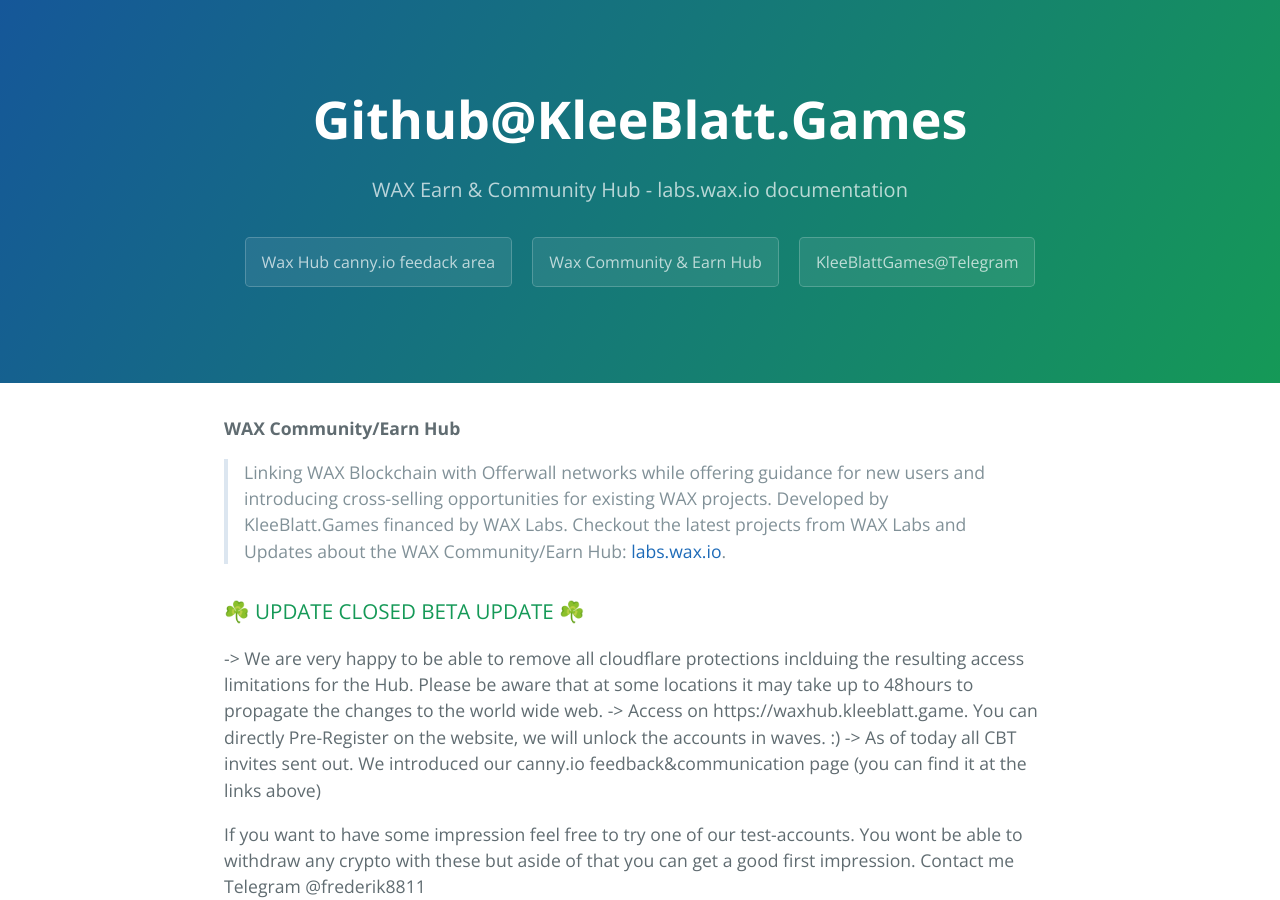
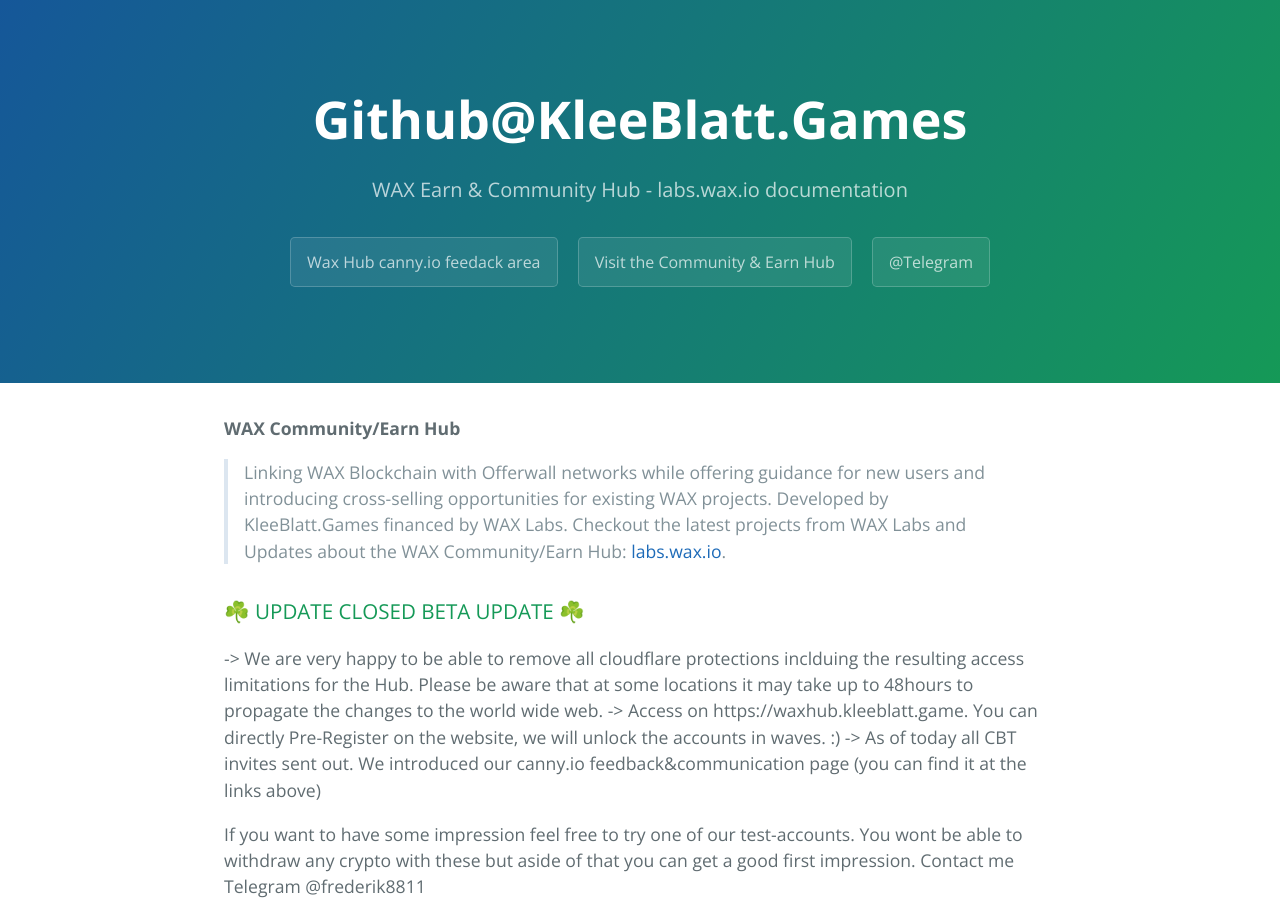
Before and after one commit to KleeblattGames/KleeblattGames.github.io, a Jekyll site: the page built from index.md, in a window 1280 px wide and 900 px high. Built offline with Jekyll 4.4.1, drawn with Linux system fonts in a browser that asks for light colours; comment, search, counter and statistics services are not loaded.

Commit message:
Update default.html

```diff
--- a/_layouts/default.html
+++ b/_layouts/default.html
@@ -23,8 +23,8 @@
       {% endif %}
       {% if site.show_downloads %}
         <a href="https://kleeblatt-games.canny.io/" class="btn">Wax Hub canny.io feedack area</a>
-        <a href="https://waxhub.kleeblatt.games" class="btn">Wax Community & Earn Hub</a>
-        <a href="https://t.me/+491747633376" class="btn">KleeBlattGames@Telegram</a>
+        <a href="https://waxhub.kleeblatt.games" class="btn">Visit the Community & Earn Hub</a>
+        <a href="https://t.me/+491747633376" class="btn">@Telegram</a>
       {% endif %}
     </header>
 
```
